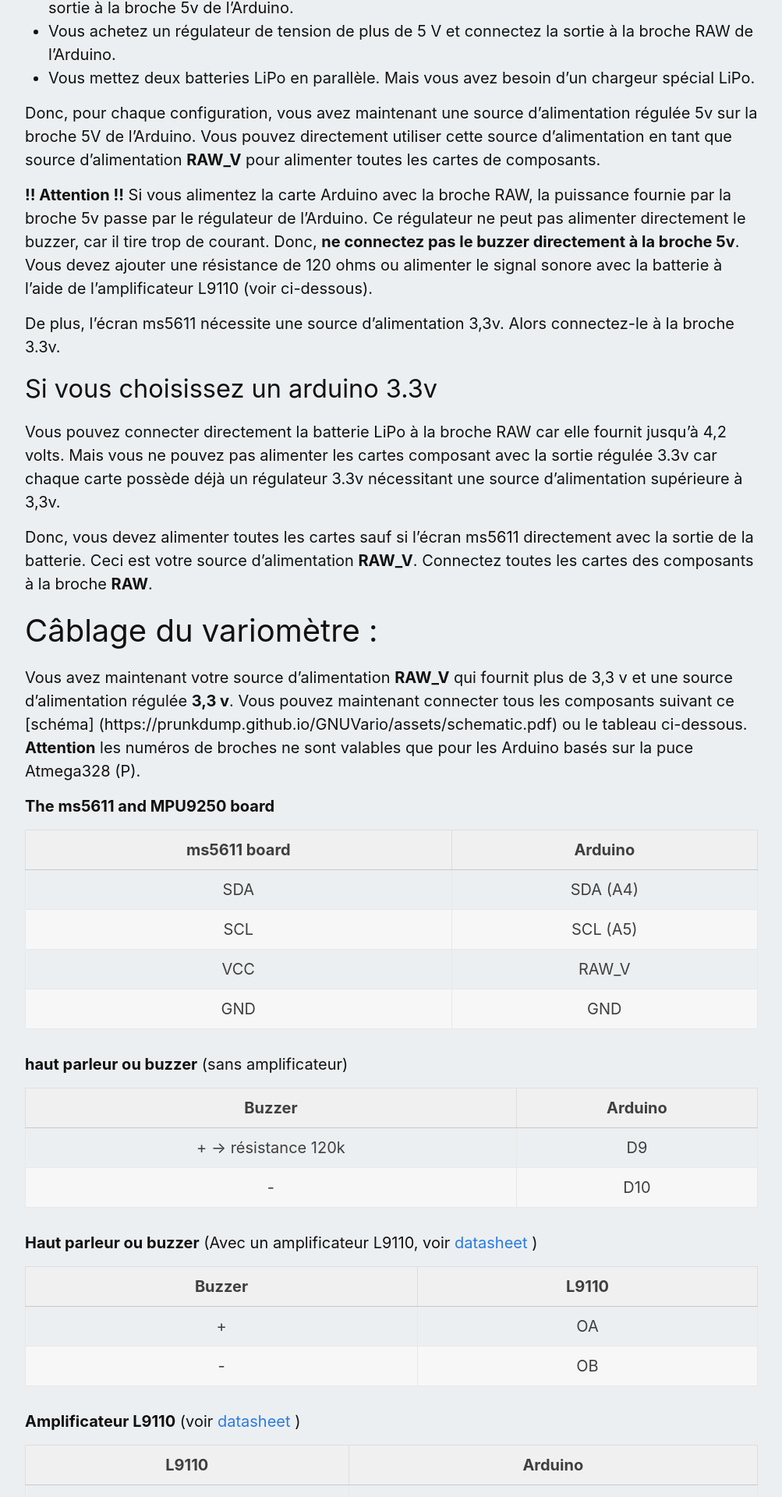
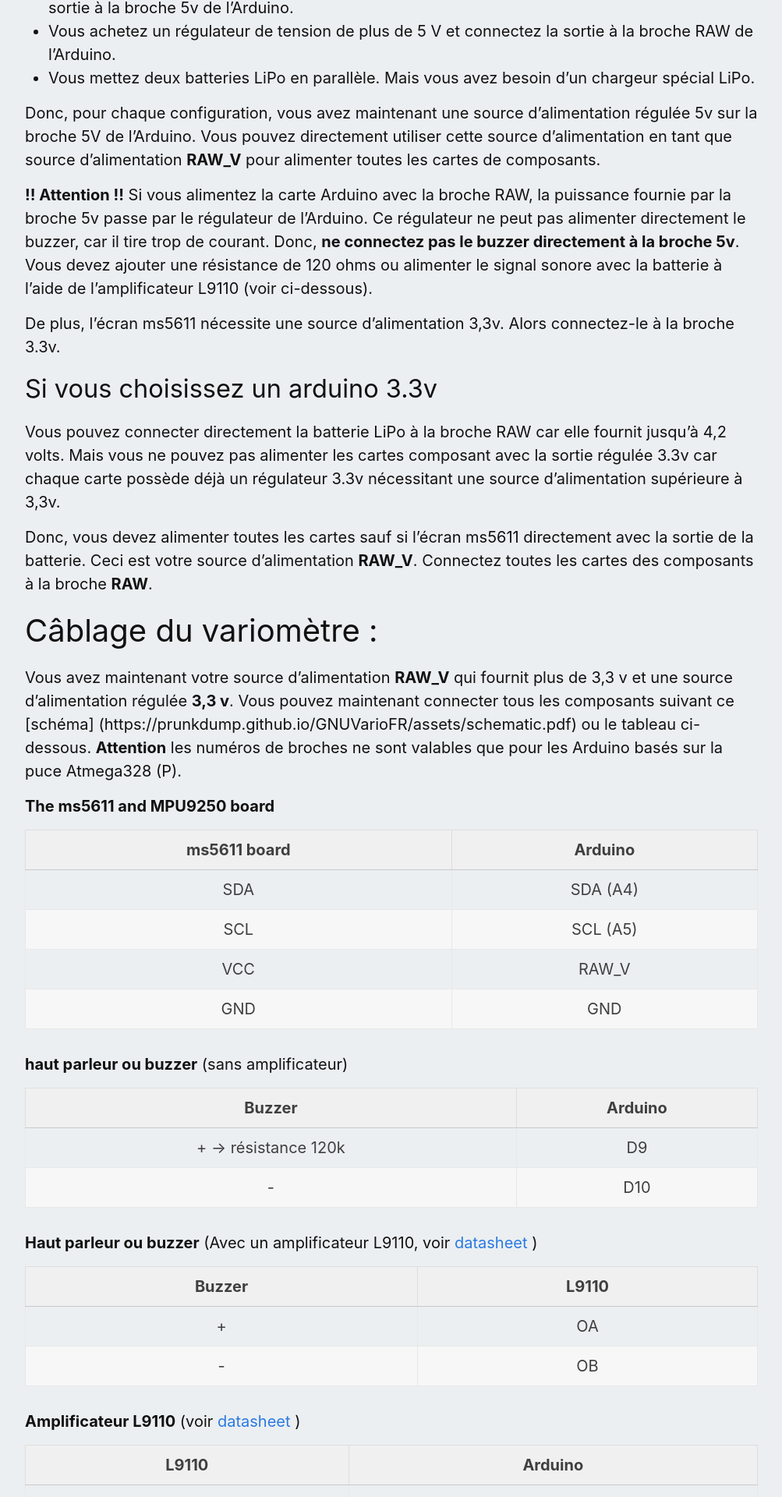
Before and after one commit to prunkdump/GNUVarioFR, a Jekyll site: the page built from schematics.md, in a window 1280 px wide. Shown: the part 2444-4364 px from the top of the page at 78% size, without its empty margins (138-1141 px from the left). Built offline with Jekyll 4.4.1, drawn with Linux system fonts in a browser that asks for light colours.

Commit message:
Change base url

```diff
--- a/_config.yml
+++ b/_config.yml
@@ -17,7 +17,7 @@ title: "GNUVario : Le variomètre Open Source et Open Hardware"
 description: >- # this means to ignore newlines until "baseurl:"
   GNUVario est un projet visant à distribuer un logiciel open source
   et un variomètre open hardware basé sur la plate-forme Arduino.
-baseurl: "/GNUVario" # the subpath of your site, e.g. /blog
+baseurl: "/GNUVarioFR" # the subpath of your site, e.g. /blog
 url: "https://prunkdump.github.io" # the base hostname & protocol for your site, e.g. http://example.com
 #twitter_username:
 github_username:  prunkdump
```
Also changed, not shown: README.md.
